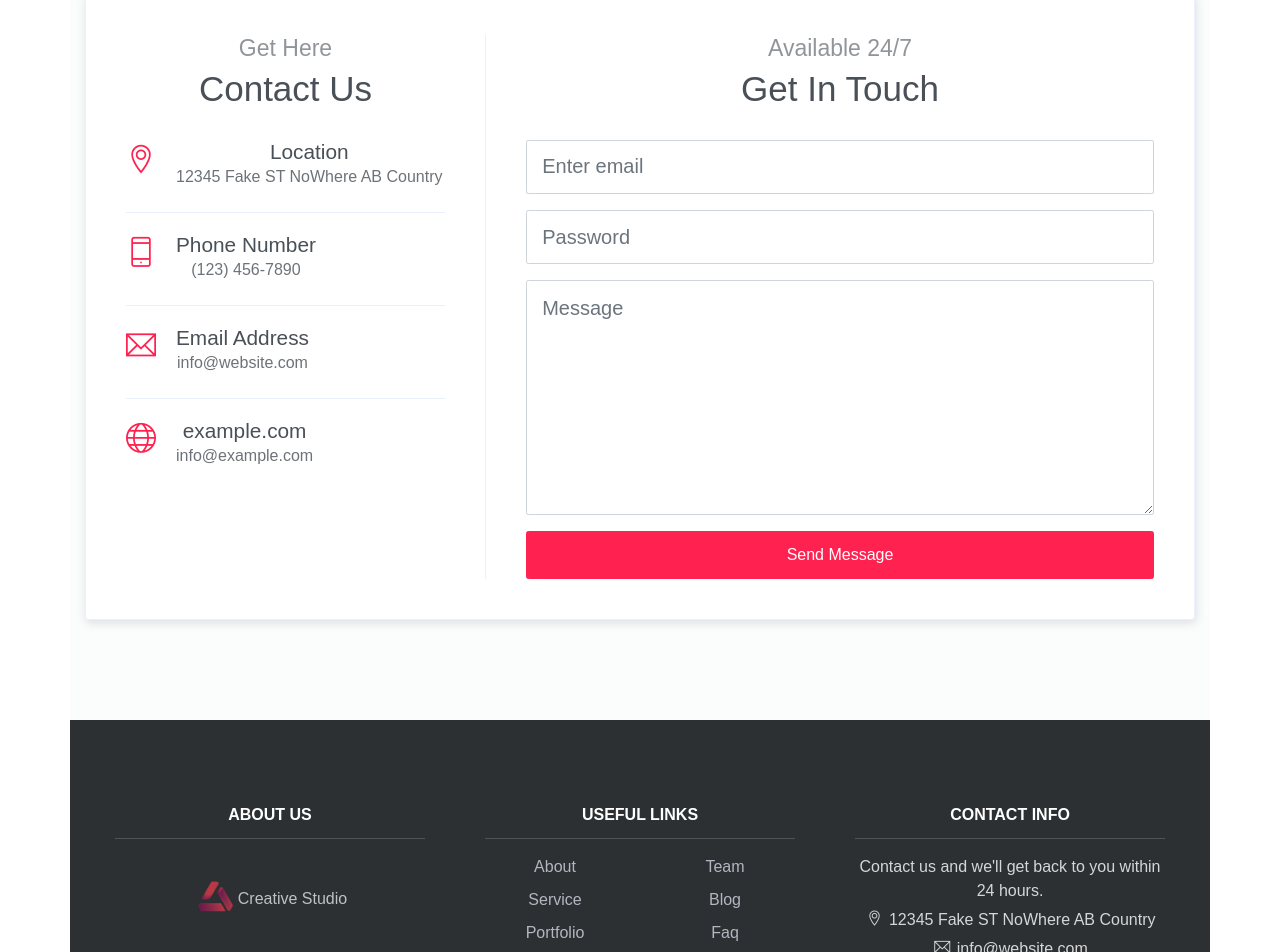
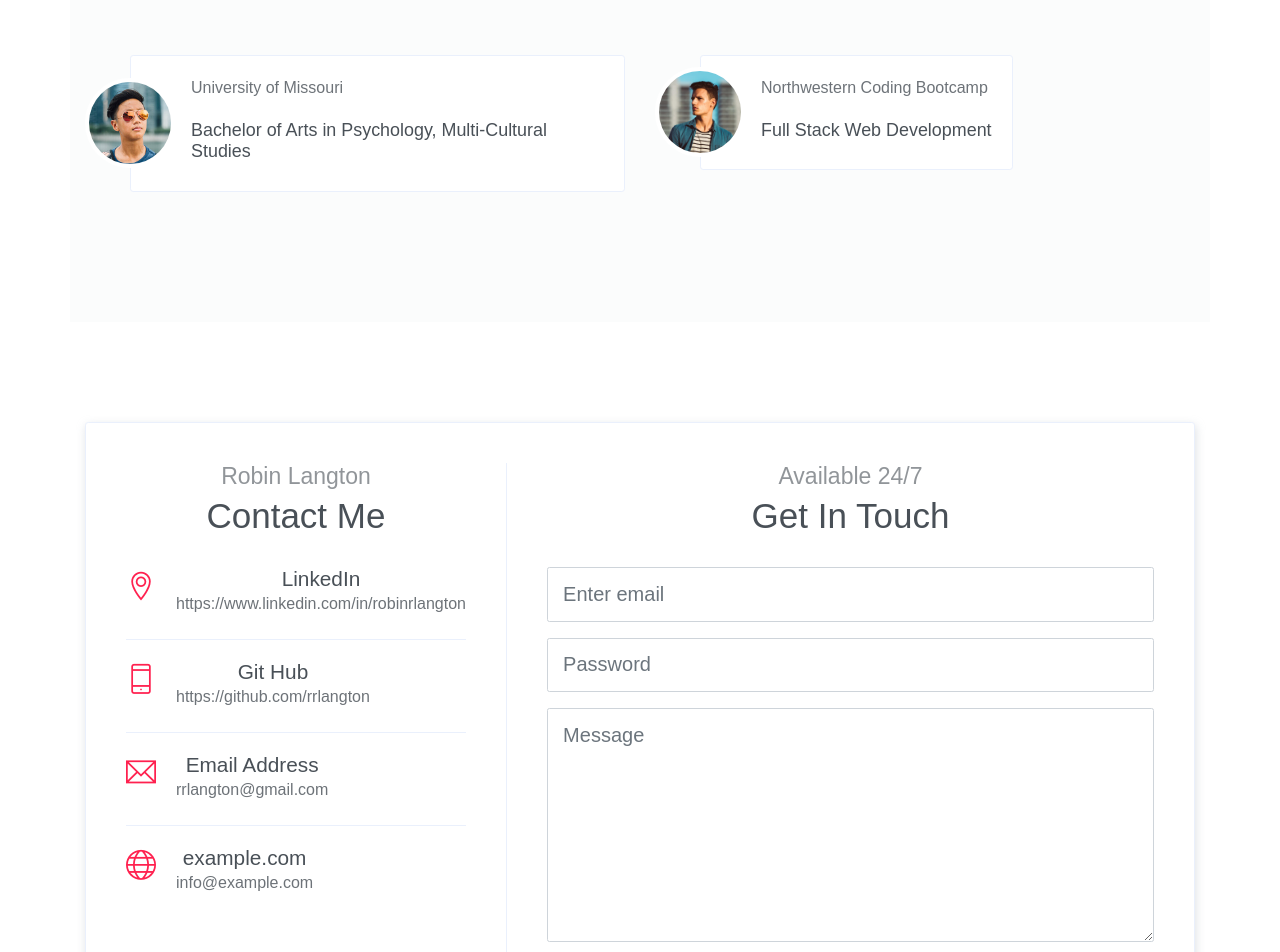
Before and after one commit to rrlangton/My-Portfolio, a React (Vite) app: page / in a window 1280 px wide. Shown: the part 1387-2339 px from the top of the page. Built offline with nearby package versions, Linux system fonts and the light colour scheme.

Commit message:
education, about, portfolio updated

```diff
--- a/src/App.jsx
+++ b/src/App.jsx
@@ -8,6 +8,7 @@ import Box from './componets/box'
 import About from './componets/about'
 import Skills from './componets/skills'
 import Portfolio from './componets/portfolio'
+import Education from './componets/education'
 import Contact from './componets/contact'
 import Footer from './componets/footer'
 
@@ -22,6 +23,7 @@ function App() {
       <About/>
       <Skills/>
       <Portfolio/>
+      <Education/>
       <Contact/>
       <Footer/>
     </>
--- a/src/componets/about/index.jsx
+++ b/src/componets/about/index.jsx
@@ -4,14 +4,14 @@ function About () {
         <div class="container">
             <div class="row align-items-center">
                 <div class="col-md-5 col-lg-4">
-                    {/* <img src="assets/imgs/about.jpg" alt="Download free bootstrap 4 landing page, free boootstrap 4 templates, Download free bootstrap 4.1 landing page, free boootstrap 4.1.1 templates, Creative studio Landing page" class="w-100 img-thumbnail mb-3"/> */}
+                    <img src="assets/imgs/about.jpg" alt="Download free bootstrap 4 landing page, free boootstrap 4 templates, Download free bootstrap 4.1 landing page, free boootstrap 4.1.1 templates, Creative studio Landing page" class="w-100 img-thumbnail mb-3"/>
                 </div>
                 <div class="col-md-7 col-lg-8">
-                    {/* <h6 class="section-subtitle mb-0">We Create</h6> */}
-                    {/* <h6 class="section-title mb-3">Awesome Work</h6>
-                    <p>Lorem ipsum dolor sit amet, consectetur adipisicing elit. Sapiente cupiditate quas, amet harum perferendis minus, cum dolorum obcaecati iste aspernatur voluptatum aut.</p>
-                    <p>Cum laudantium unde nemo doloribus eligendi quodarum ea vitae dicta. Accusantium vero, ea? Alias, atque libero. Id, ut harum. </p>
-                    <p>consectetur adipisicing elit. Omnis quidem, quos iure a dolorum illum culpa quia nemo soluta, ratione harum beatae minus doloribus consectetur! Similique tempora sunt doloribus molestias.</p> */}
+                    <h6 class="section-subtitle mb-0">Jr Web Developer</h6>
+                    <h6 class="section-title mb-3">About Me</h6>
+                    <p>As a full stack web developer, I specialize in creating dynamic and responsive web applications using cutting-edge technologies. In this portfolio, I showcase my skills, projects, and experience, with a particular focus on my expertise in React.</p>
+                    <p>I have a strong understanding of modern JavaScript, including asynchronous programming.</p>
+                    <p>Experience building and implementing APIs to facilitate communication between front-end and back-end systems. Also proficient in SQL (MySQL, PostgreSQL) and NoSQL (MongoDB) databases.</p>
                 </div>
             </div>
         </div>
--- a/src/componets/box/index.jsx
+++ b/src/componets/box/index.jsx
@@ -4,18 +4,18 @@ function Box () {
           <div class="box text-center">
         <div class="box-item">
             <i class="ti-vector"></i>
-            <h6 class="box-title">UX/UI Design</h6>
-            <p>Lorem ipsum dolor sit amet, consectetur adipisicing elit. Omnis excepturi, repellat esse laborum explicabo quia.</p>
+            <h6 class="box-title">Front End</h6>
+            <p>Proficient in building interactive user interfaces and single-page applications using React.js. Strong understanding of the fundamentals of HTML and CSS. Expertise in modern JavaScript, including asynchronous programming.</p>
         </div>
         <div class="box-item">
             <i class="ti-filter"></i>
-            <h6 class="box-title">Web Development</h6>
-            <p>Lorem ipsum dolor sit amet, consectetur adipisicing elit. Omnis excepturi, repellat esse laborum explicabo quia.</p>
+            <h6 class="box-title">Back End</h6>
+            <p>Experience in building robust server-side applications using Node.js and Express. Designing and implementing RESTful APIs to facilitate communication between front-end and back-end systems. Proficient in SQL (MySQL, PostgreSQL) and NoSQL (MongoDB) databases.</p>
         </div>
         <div class="box-item">
             <i class="ti-mobile"></i>
-            <h6 class="box-title">App Design</h6>
-            <p>Lorem ipsum dolor sit amet, consectetur adipisicing elit. Omnis excepturi, repellat esse laborum explicabo quia.</p>
+            <h6 class="box-title">Testing/Deployment</h6>
+            <p>Experience deploying applications using platforms like Heroku and Netlify. Familiarity with testing frameworks such as Jest and React Testing Library.</p>
         </div>
     </div>
         </>
--- a/src/componets/contact/index.jsx
+++ b/src/componets/contact/index.jsx
@@ -4,28 +4,28 @@ function Contact () {
         <div class="container">
             <div class="contact-card">
                 <div class="infos">
-                    <h6 class="section-subtitle">Get Here</h6>
-                    <h6 class="section-title mb-4">Contact Us</h6>
+                    <h6 class="section-subtitle">Robin Langton</h6>
+                    <h6 class="section-title mb-4">Contact Me</h6>
 
                     <div class="item">
                         <i class="ti-location-pin"></i>
                         <div class="">
-                            <h5>Location</h5>
-                            <p> 12345 Fake ST NoWhere AB Country</p>
+                            <h5>LinkedIn</h5>
+                            <p> https://www.linkedin.com/in/robinrlangton</p>
                         </div>
                     </div>
                     <div class="item">
                         <i class="ti-mobile"></i>
                         <div>
-                            <h5>Phone Number</h5>
-                            <p>(123) 456-7890</p>
+                            <h5>Git Hub</h5>
+                            <p>https://github.com/rrlangton</p>
                         </div>
                     </div>
                     <div class="item">
                         <i class="ti-email"></i>
                         <div class="mb-0">
                             <h5>Email Address</h5>
-                            <p>info@website.com</p>
+                            <p>rrlangton@gmail.com</p>
                         </div>
                     </div>
                     <div class="item">
--- /dev/null
+++ b/src/componets/education/index.jsx
@@ -0,0 +1,36 @@
+function Education () {
+    return <>
+    <section id="testimonial">
+        <div class="container">
+            <h6 class="section-subtitle text-center">My background</h6>
+            <h6 class="section-title text-center mb-6">Education</h6>
+            <div class="row">
+                <div class="col-md-6">
+                    <div class="testimonial-wrapper">
+                        <div class="img-holder">
+                            <img src="assets/imgs/avatar-5.jpg" alt="Download free bootstrap 4 landing page, free boootstrap 4 templates, Download free bootstrap 4.1 landing page, free boootstrap 4.1.1 templates, Creative studio Landing page"/>
+                        </div>
+                        <div class="body">
+                            <p class="subtitle">University of Missouri</p>
+                            <h6 class="title">Bachelor of Arts in Psychology, Multi-Cultural Studies</h6>
+                        </div>
+                    </div>
+                </div>
+                <div class="col-md-6">
+                    <div class="testimonial-wrapper">
+                        <div class="img-holder">
+                            <img src="assets/imgs/avatar-6.jpg" alt="Download free bootstrap 4 landing page, free boootstrap 4 templates, Download free bootstrap 4.1 landing page, free boootstrap 4.1.1 templates, Creative studio Landing page"/>
+                        </div>
+                        <div class="body">
+                            <p class="subtitle">Northwestern Coding Bootcamp</p>
+                            <h6 class="title">Full Stack Web Development</h6>
+                        </div>
+                    </div>
+                </div>
+            </div>
+        </div>
+    </section>
+    </>
+}
+
+export default Education;
--- a/src/componets/footer/index.jsx
+++ b/src/componets/footer/index.jsx
@@ -6,12 +6,12 @@ function Footer () {
                 <div class="footer-lists">
                     <ul class="list">
                         <li class="list-head">
-                            <h6 class="font-weight-bold">ABOUT US</h6>
+                            <h6 class="font-weight-bold">ABOUT ME</h6>
                         </li>
                         <li class="list-body">
                             <a href="#" class="logo">
                                 <img src="assets/imgs/logo.png" alt="Download free bootstrap 4 landing page, free boootstrap 4 templates, Download free bootstrap 4.1 landing page, free boootstrap 4.1.1 templates, Creative studio Landing page"/>
-                                <h6>Creative Studio</h6>
+                                <h6>Robin Langton</h6>
                             </a>
                             <p>Lorem ipsum dolor sit amet, consectetur adipisicing elit. Beatae nobis fugit maxime deleniti minus optio accusamus, quam maiores explicabo sunt.</p>
                             <p class="mt-3">
@@ -27,15 +27,9 @@ function Footer () {
                             <div class="row">
                                 <div class="col">
                                     <a href="#about">About</a>
-                                    <a href="#service">Service</a>
+                                    <a href="#service">Skills</a>
                                     <a href="#portfolio">Portfolio</a>
-                                    <a href="#testmonail">Testimonial</a>
-                                </div>
-                                <div class="col">
-                                    <a href="#team">Team</a>
-                                    <a href="#blog">Blog</a>
-                                    <a href="#">Faq</a>
-                                    <a href="#">Privacy Policy</a>
+                                    <a href="#testmonail">Education</a>
                                 </div>
                             </div>
                         </li>
@@ -45,9 +39,8 @@ function Footer () {
                             <h6 class="font-weight-bold">CONTACT INFO</h6>
                         </li>
                         <li class="list-body">
-                            <p>Contact us and we'll get back to you within 24 hours.</p>
-                            <p><i class="ti-location-pin"></i> 12345 Fake ST NoWhere AB Country</p>
-                            <p><i class="ti-email"></i>  info@website.com</p>
+                            <p>Contact me and I'll get back to you as soon as possible.</p>
+                            <p><i class="ti-email"></i>  rrlangton@gmail.com</p>
                             <div class="social-links">
                                 <a href="javascript:void(0)" class="link"><i class="ti-facebook"></i></a>
                                 <a href="javascript:void(0)" class="link"><i class="ti-twitter-alt"></i></a>
--- a/src/componets/portfolio/index.jsx
+++ b/src/componets/portfolio/index.jsx
@@ -2,15 +2,14 @@ function Portfolio () {
     return <>
     <section id="portfolio">
         <div class="container text-center">
-            <h6 class="section-subtitle">Our Awesome Works</h6>
-            <h6 class="section-title mb-5">Our Portfolio</h6>
+            <h6 class="section-title mb-5">My Portfolio</h6>
             <div class="row">
                 <div class="col-sm-4">
                     <div class="img-wrapper">
                         <img src="assets/imgs/folio-1.jpg" alt="Download free bootstrap 4 landing page, free boootstrap 4 templates, Download free bootstrap 4.1 landing page, free boootstrap 4.1.1 templates, Creative studio Landing page"/>
                         <div class="overlay">
                             <div class="overlay-infos">
-                                <h5>Project Title</h5>
+                                <h5>Tech Blog</h5>
                                 <a href="javascript:void(0)"><i class="ti-zoom-in"></i></a>
                                 <a href="javascript:void(0)"><i class="ti-link"></i></a>
                             </div>
@@ -20,7 +19,7 @@ function Portfolio () {
                         <img src="assets/imgs/folio-2.jpg" alt="Download free bootstrap 4 landing page, free boootstrap 4 templates, Download free bootstrap 4.1 landing page, free boootstrap 4.1.1 templates, Creative studio Landing page"/>
                         <div class="overlay">
                             <div class="overlay-infos">
-                                <h5>Project Title</h5>
+                                <h5>Task Management App</h5>
                                 <a href="javascript:void(0)"><i class="ti-zoom-in"></i></a>
                                 <a href="javascript:void(0)"><i class="ti-link"></i></a>
                             </div>
@@ -32,7 +31,7 @@ function Portfolio () {
                         <img src="assets/imgs/folio-3.jpg" alt="Download free bootstrap 4 landing page, free boootstrap 4 templates, Download free bootstrap 4.1 landing page, free boootstrap 4.1.1 templates, Creative studio Landing page"/>
                         <div class="overlay">
                             <div class="overlay-infos">
-                                <h5>Project Title</h5>
+                                <h5>Weather Dashboard</h5>
                                 <a href="javascript:void(0)"><i class="ti-zoom-in"></i></a>
                                 <a href="javascript:void(0)"><i class="ti-link"></i></a>
                             </div>
@@ -42,7 +41,7 @@ function Portfolio () {
                         <img src="assets/imgs/folio-4.jpg" alt="Download free bootstrap 4 landing page, free boootstrap 4 templates, Download free bootstrap 4.1 landing page, free boootstrap 4.1.1 templates, Creative studio Landing page"/>
                         <div class="overlay">
                             <div class="overlay-infos">
-                                <h5>Project Title</h5>
+                                <h5>Free Sound Database</h5>
                                 <a href="javascript:void(0)"><i class="ti-zoom-in"></i></a>
                                 <a href="javascript:void(0)"><i class="ti-link"></i></a>
                             </div>
@@ -54,7 +53,7 @@ function Portfolio () {
                         <img src="assets/imgs/folio-5.jpg" alt="Download free bootstrap 4 landing page, free boootstrap 4 templates, Download free bootstrap 4.1 landing page, free boootstrap 4.1.1 templates, Creative studio Landing page"/>
                         <div class="overlay">
                             <div class="overlay-infos">
-                                <h5>Project Title</h5>
+                                <h5>'Trivl' Fun Trivia Game</h5>
                                 <a href="javascript:void(0)"><i class="ti-zoom-in"></i></a>
                                 <a href="javascript:void(0)"><i class="ti-link"></i></a>
                             </div>
@@ -64,7 +63,7 @@ function Portfolio () {
                         <img src="assets/imgs/folio-6.jpg" alt="Download free bootstrap 4 landing page, free boootstrap 4 templates, Download free bootstrap 4.1 landing page, free boootstrap 4.1.1 templates, Creative studio Landing page"/>
                         <div class="overlay">
                             <div class="overlay-infos">
-                                <h5>Project Title</h5>
+                                <h5>Note Taker</h5>
                                 <a href="javascript:void(0)"><i class="ti-zoom-in"></i></a>
                                 <a href="javascript:void(0)"><i class="ti-link"></i></a>
                             </div>
```
